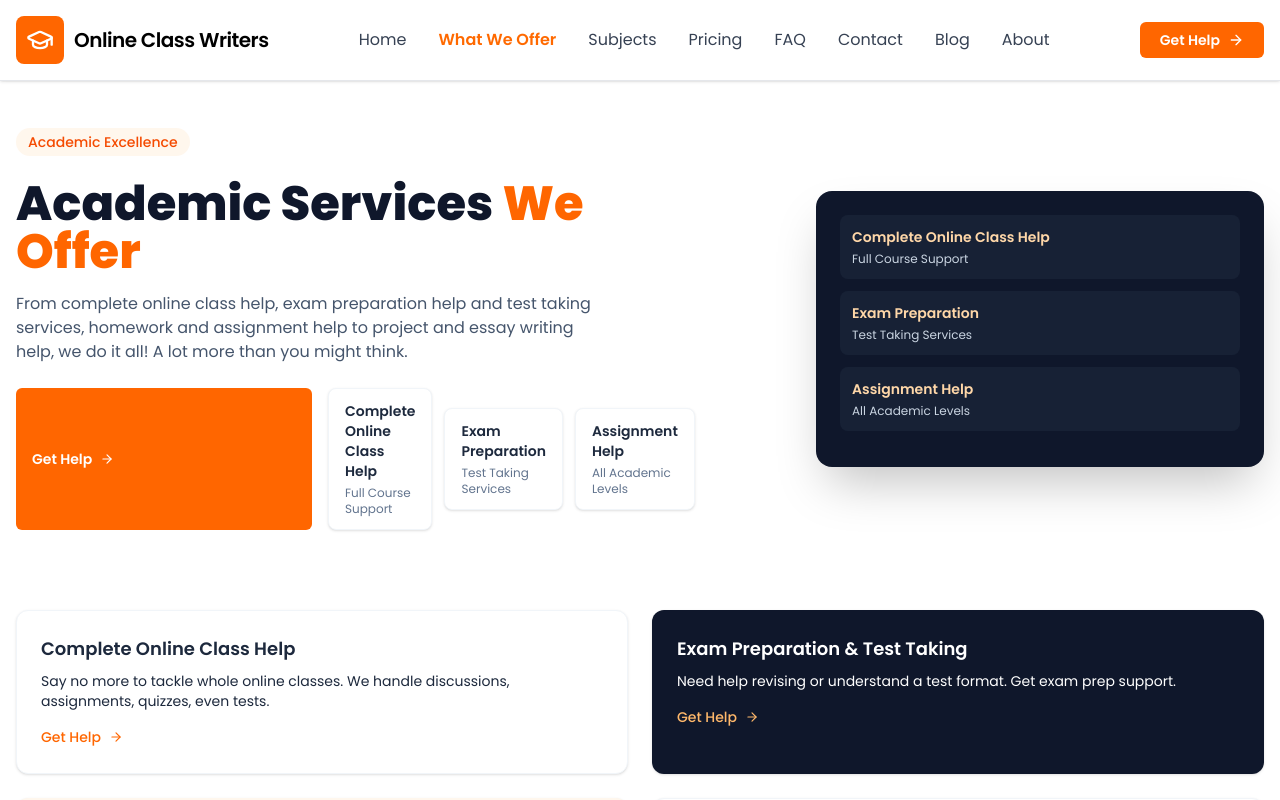
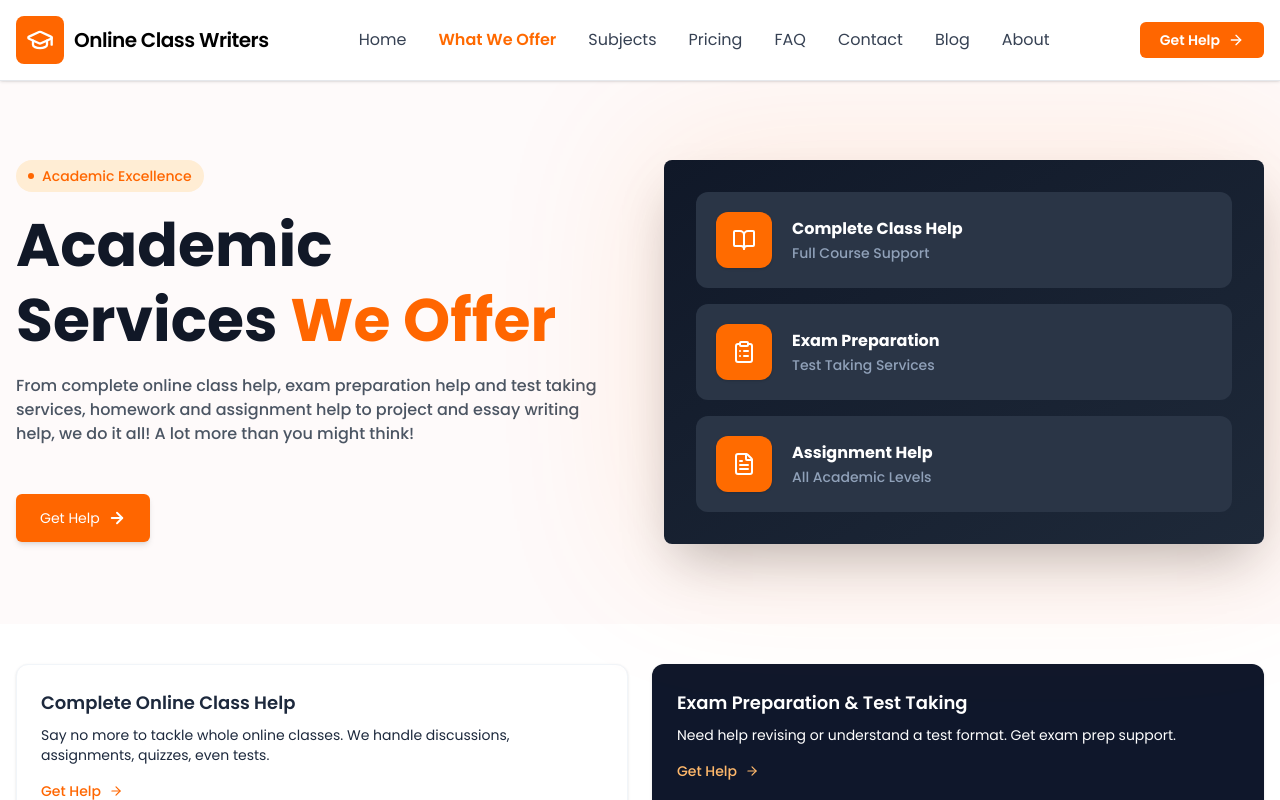
Before and after one commit to Mern-Unbeatable/alainmwadzua, a React app: page /What-We-Offe in a window 1280 px wide. Shown: the top 800 px of the page. Built offline with nearby package versions, Linux system fonts and the light colour scheme.

Commit message:
Add new components for What We Offer section
- Created CTASection component for call-to-action display.
- Implemented GridCards component to showcase various service offerings.
- Developed WhatWeOfferHeader component with service details and icons.

```diff
--- a/src/components/home/DisclaimerSection.jsx
+++ b/src/components/home/DisclaimerSection.jsx
@@ -3,22 +3,18 @@ import { AlertTriangle } from "lucide-react";
 
 const DisclaimerSection = memo(() => {
   return (
-    <section className="py-8 sm:py-10 lg:py-12 bg-white">
+    <section className="pb-14 sm:pb-16 lg:pb-20 bg-white">
       <div className="container mx-auto px-4">
-        <div className="mx-auto max-w-4xl rounded-lg bg-orange-50/80 border border-orange-100 p-5 sm:p-6">
+        <div className="mx-auto max-w-7xl rounded-lg bg-[#FBEEE1] border border-orange-100 p-5 sm:p-6">
           <div className="flex items-start gap-4">
-            <div className="shrink-0 mt-1">
-              <div className="inline-flex h-9 w-9 items-center justify-center rounded-md bg-orange-100 text-orange-600">
-                <AlertTriangle size={18} />
-              </div>
-            </div>
-
-            <div>
-              <h3 className="text-sm font-semibold text-slate-800">Disclaimer</h3>
-              <p className="mt-2 text-sm text-slate-600">
-                The services provided by Online Class Writers are intended solely for research,
-                study, and reference purposes to support your learning journey. Use responsibly
-                and consult your institution's policies before submitting any work.
+            <div className="max-w-3xl">
+              <h3 className="text-lg font-semibold text-slate-800 inline-flex items-center gap-2">
+                <AlertTriangle size={20} className="text-primary" />
+                Disclaimer
+              </h3>
+              <p className="mt-1 text-base text-slate-600">
+              The services provided by Online Class Writers are intended solely for research,
+study, and reference purposes to support your learning journey...
               </p>
             </div>
           </div>
--- /dev/null
+++ b/src/components/whatweoffer/CTASection.jsx
@@ -0,0 +1,17 @@
+import React from "react";
+
+const CTASection = () => {
+  return (
+    <section className="py-12 bg-linear-to-r from-white via-orange-50 to-white">
+      <div className="container mx-auto px-4">
+        <div className="rounded-xl bg-white/95 p-10 text-center shadow-lg">
+          <h2 className="text-3xl font-semibold text-slate-900">Ready to Get Started?</h2>
+          <p className="mt-2 text-slate-600">Stop stressing over coursework. Let our experts handle it.</p>
+          <button className="mt-6 inline-flex items-center gap-2 rounded-md bg-primary px-5 py-3 text-sm font-semibold text-white">Get Help Now</button>
+        </div>
+      </div>
+    </section>
+  );
+};
+
+export default CTASection;
--- /dev/null
+++ b/src/components/whatweoffer/GridCards.jsx
@@ -0,0 +1,24 @@
+import React from "react";
+import { ArrowRight } from "lucide-react";
+
+const GridCards = ({ gridCards }) => {
+  return (
+    <section className="py-10">
+      <div className="container mx-auto px-4">
+        <div className="grid gap-6 sm:grid-cols-2 lg:grid-cols-2">
+          {gridCards.map((card) => (
+            <article key={card.title} className={`rounded-xl p-6 shadow-sm border ${card.variant === 'dark' ? 'bg-slate-900 text-white border-transparent' : card.variant === 'accent' ? 'bg-orange-50 text-slate-800 border-transparent' : 'bg-white text-slate-800 border-slate-100'}`}>
+              <h3 className="font-semibold text-lg">{card.title}</h3>
+              <p className="mt-2 text-sm">{card.desc}</p>
+              <button className={`mt-4 inline-flex items-center gap-2 text-sm font-medium ${card.variant === 'dark' ? 'text-orange-300' : 'text-primary'}`}>
+                Get Help <ArrowRight size={14} />
+              </button>
+            </article>
+          ))}
+        </div>
+      </div>
+    </section>
+  );
+};
+
+export default GridCards;
--- /dev/null
+++ b/src/components/whatweoffer/WhatWeOfferHeader.jsx
@@ -0,0 +1,94 @@
+import React from "react";
+import { ArrowRight, BookOpen, ClipboardList, FileText } from "lucide-react";
+
+const WhatWeOfferHeader = () => {
+  // Define the items internally with their specific icons to match the design
+  const offerItems = [
+    {
+      title: "Complete Class Help",
+      subtitle: "Full Course Support",
+      icon: <BookOpen size={24} className="text-white" />
+    },
+    {
+      title: "Exam Preparation",
+      subtitle: "Test Taking Services",
+      icon: <ClipboardList size={24} className="text-white" />
+    },
+    {
+      title: "Assignment Help",
+      subtitle: "All Academic Levels",
+      icon: <FileText size={24} className="text-white" />
+    }
+  ];
+
+  return (
+    <section className="py-16 lg:py-20" style={{ backgroundColor: "#FEFAFA" }}>
+      <div className="container mx-auto px-4 ">
+        <div className="grid gap-12 lg:grid-cols-2">
+
+          {/* Left Content */}
+          <div className="max-w-3xl pr-4 ">
+            <div className="inline-flex items-center gap-2 rounded-full bg-[#FFEDD4] px-3 py-1.5 text-sm font-medium text-primary mb-4">
+              <span className="h-1.5 w-1.5 rounded-full bg-primary"></span>
+              Academic Excellence
+            </div>
+
+            <h1 className="text-4xl sm:text-5xl lg:text-6xl font-bold text-[#111827] leading-tight mb-4">
+              Academic Services <span className="text-primary">We Offer</span>
+            </h1>
+
+            <p className="text-[#4B5563] text-base mb-12  font-medium">
+              From complete online class help, exam preparation help and test taking services,
+              homework and assignment help to project and essay writing help, we do it all! A
+              lot more than you might think!
+            </p>
+
+            <button className="inline-flex items-center gap-2 rounded-md bg-primary hover:bg-primary transition-colors px-6 py-3.5 text-sm  text-white shadow-md">
+              Get Help
+              <ArrowRight size={18} strokeWidth={2.5} />
+            </button>
+          </div>
+
+          {/* Right Content (Gradient Card) */}
+          <div className="relative w-full max-w-2xl justify-self-end ">
+            {/* Soft background glow shadow seen in the image */}
+            <div className="absolute -inset-6 bg-primary blur-[80px] opacity-10 rounded-l z-0"></div>
+
+            {/* Main Gradient Card */}
+            <div
+              className="relative z-10 rounded-lg p-6 sm:p-8 shadow-2xl"
+              style={{ backgroundImage: 'linear-gradient(to bottom right, #101828, #1E2939)' }}
+            >
+              <div className="flex flex-col gap-4">
+                {offerItems.map((item, index) => (
+                  <div
+                    key={index}
+                    className="flex items-center gap-5 rounded-xl bg-[#2A3546] p-4 sm:p-5 hover:bg-[#323d4e] transition-colors"
+                  >
+                    {/* Orange Icon Container */}
+                    <div className="flex h-14 w-14 shrink-0 items-center justify-center rounded-xl bg-[#FF6B00] shadow-sm">
+                      {item.icon}
+                    </div>
+
+                    {/* Text Details */}
+                    <div>
+                      <h3 className="text-base font-bold text-white mb-0.5">
+                        {item.title}
+                      </h3>
+                      <p className="text-sm font-medium text-slate-400">
+                        {item.subtitle}
+                      </p>
+                    </div>
+                  </div>
+                ))}
+              </div>
+            </div>
+          </div>
+
+        </div>
+      </div>
+    </section>
+  );
+};
+
+export default WhatWeOfferHeader;
--- a/src/pages/WhatWeOffer.jsx
+++ b/src/pages/WhatWeOffer.jsx
@@ -1,5 +1,7 @@
 import React from "react";
-import { ArrowRight } from "lucide-react";
+import WhatWeOfferHeader from "../components/whatweoffer/WhatWeOfferHeader";
+import GridCards from "../components/whatweoffer/GridCards";
+import CTASection from "../components/whatweoffer/CTASection";
 
 const OFFER_ITEMS = [
   { title: "Complete Online Class Help", subtitle: "Full Course Support" },
@@ -17,71 +19,9 @@ const GRID_CARDS = [
 const WhatWeOffer = () => {
   return (
     <div className="bg-white">
-      <header className="pt-12 pb-10">
-        <div className="container mx-auto px-4">
-          <div className="grid gap-8 items-center lg:grid-cols-2">
-            <div>
-              <span className="inline-block rounded-full bg-orange-50 px-3 py-1 text-sm font-medium text-orange-600">Academic Excellence</span>
-              <h1 className="mt-6 text-3xl sm:text-4xl md:text-5xl font-extrabold text-slate-900">Academic Services <span className="text-primary">We Offer</span></h1>
-              <p className="mt-4 max-w-xl text-slate-600">From complete online class help, exam preparation help and test taking services, homework and assignment help to project and essay writing help, we do it all! A lot more than you might think.</p>
-
-              <div className="mt-6 grid grid-cols-1 gap-4 sm:grid-cols-2">
-                <button className="inline-flex items-center gap-2 rounded-md bg-primary px-4 py-2 text-sm font-semibold text-white">
-                  Get Help
-                  <ArrowRight size={14} />
-                </button>
-                <div className="flex items-center gap-3">
-                  {OFFER_ITEMS.map((it) => (
-                    <div key={it.title} className="rounded-lg border border-slate-100 bg-white px-4 py-3 shadow-sm flex-1">
-                      <p className="text-sm font-semibold text-slate-800">{it.title}</p>
-                      <p className="mt-1 text-xs text-slate-500">{it.subtitle}</p>
-                    </div>
-                  ))}
-                </div>
-              </div>
-            </div>
-
-            <div className="relative flex justify-end">
-              <div className="w-full max-w-md">
-                <div className="rounded-2xl bg-slate-900 p-6 shadow-2xl">
-                  {OFFER_ITEMS.map((item, idx) => (
-                    <div key={item.title} className="mb-3 rounded-lg bg-slate-800/60 p-3">
-                      <p className="text-sm font-semibold text-orange-200">{item.title}</p>
-                      <p className="mt-1 text-xs text-slate-300">{item.subtitle}</p>
-                    </div>
-                  ))}
-                </div>
-              </div>
-            </div>
-          </div>
-        </div>
-      </header>
-
-      <section className="py-10">
-        <div className="container mx-auto px-4">
-          <div className="grid gap-6 sm:grid-cols-2 lg:grid-cols-2">
-            {GRID_CARDS.map((card) => (
-              <article key={card.title} className={`rounded-xl p-6 shadow-sm border ${card.variant === 'dark' ? 'bg-slate-900 text-white border-transparent' : card.variant === 'accent' ? 'bg-orange-50 text-slate-800 border-transparent' : 'bg-white text-slate-800 border-slate-100'}`}>
-                <h3 className="font-semibold text-lg">{card.title}</h3>
-                <p className="mt-2 text-sm">{card.desc}</p>
-                <button className={`mt-4 inline-flex items-center gap-2 text-sm font-medium ${card.variant === 'dark' ? 'text-orange-300' : 'text-primary'}`}>
-                  Get Help <ArrowRight size={14} />
-                </button>
-              </article>
-            ))}
-          </div>
-        </div>
-      </section>
-
-      <section className="py-12 bg-linear-to-r from-white via-orange-50 to-white">
-        <div className="container mx-auto px-4">
-          <div className="rounded-xl bg-white/95 p-10 text-center shadow-lg">
-            <h2 className="text-3xl font-semibold text-slate-900">Ready to Get Started?</h2>
-            <p className="mt-2 text-slate-600">Stop stressing over coursework. Let our experts handle it.</p>
-            <button className="mt-6 inline-flex items-center gap-2 rounded-md bg-primary px-5 py-3 text-sm font-semibold text-white">Get Help Now</button>
-          </div>
-        </div>
-      </section>
+      <WhatWeOfferHeader offerItems={OFFER_ITEMS} />
+      <GridCards gridCards={GRID_CARDS} />
+      <CTASection />
     </div>
   );
 };
```
Also changed, not shown: src/components/home/ExpertTutorsSection.jsx (+80 -46 lines), public/expertise.webp (added).
